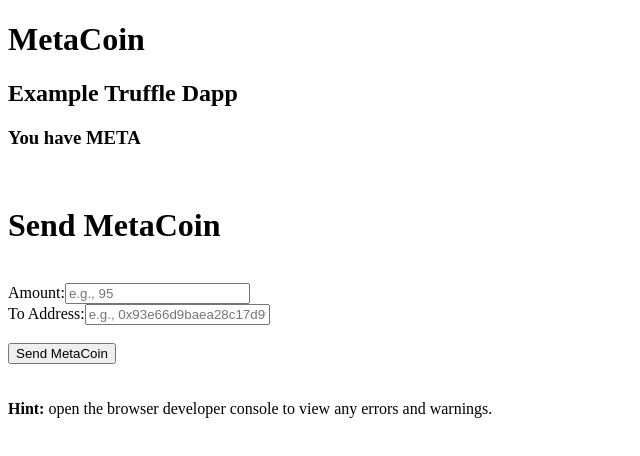
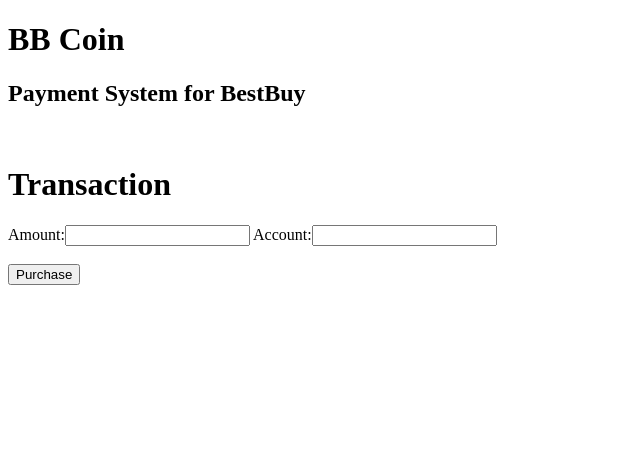
Before and after one commit to hjy0102/Bizhacks2018-BBCoin, a website: page app/index.html in a window 1280 px wide. Shown: the whole page, without its empty margins (0-640 px from the left). Drawn offline with Linux system fonts and the light colour scheme; files whose address does not match are found by name.

Commit message:
cleanup index

```diff
--- a/app/index.html
+++ b/app/index.html
@@ -1,23 +1,20 @@
 <!DOCTYPE html>
 <html>
 <head>
-  <title>MetaCoin - Truffle Webpack Demo w/ Frontend</title>
+  <title>BB Coin</title>
   <link href='https://fonts.googleapis.com/css?family=Open+Sans:400,700' rel='stylesheet' type='text/css'>
   <script src="./app.js"></script>
 </head>
 <body>
-  <h1>MetaCoin</h1>
-  <h2>Example Truffle Dapp</h2>
-  <h3>You have <span class="black"><span id="balance"></span> META</span></h3>
+  <h1>BB Coin</h1>
+  <h2>Payment System for BestBuy</h2>
 
   <br>
-  <h1>Send MetaCoin</h1>
-  <br><label for="amount">Amount:</label><input type="text" id="amount" placeholder="e.g., 95"></input>
-  <br><label for="receiver">To Address:</label><input type="text" id="receiver" placeholder="e.g., 0x93e66d9baea28c17d9fc393b53e3fbdd76899dae"></input>
-  <br><br><button id="send" onclick="App.sendCoin()">Send MetaCoin</button>
-  <br><br>
-  <span id="status"></span>
-  <br>
-  <span class="hint"><strong>Hint:</strong> open the browser developer console to view any errors and warnings.</span>
+  <h1>Transaction</h1>
+  <label for="amount">Amount:</label><input type="text" id="amount" placeholder=""></input>
+  <label for="receiver">Account:</label><input type="text" id="receiver" placeholder=""></input>
+  <br></br>
+
+  <button id="send" onclick="App.sendCoin()">Purchase</button>
 </body>
 </html>
```
